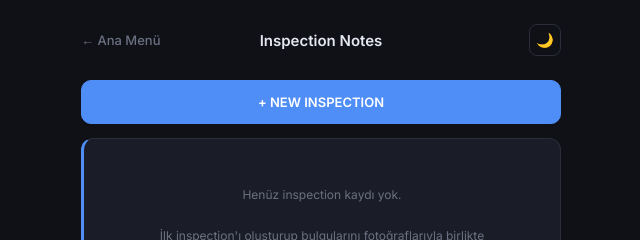
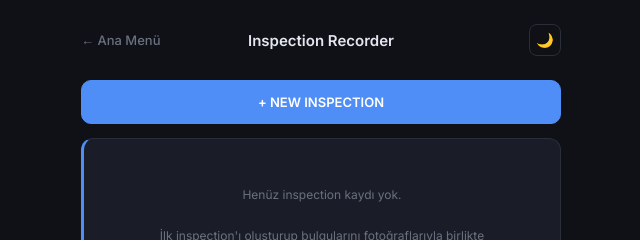
Before and after one commit to umit219/a330-accpanel-umitcan, a plain HTML site: page inspection.html in a window 1280 px wide. Shown: the top 240 px of the page, 319-959 px from the left. Drawn offline with Linux system fonts and the light colour scheme.

Commit message:
inspection.html

```diff
--- a/inspection.html
+++ b/inspection.html
@@ -749,7 +749,7 @@
 
 
         <span class="inspection-title">
-            Inspection Notes
+            Inspection Recorder
         </span>
 
 
```
